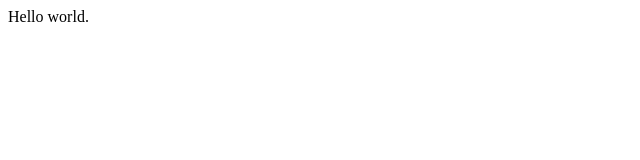
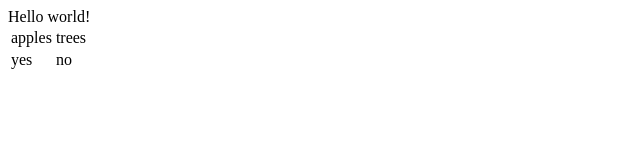
Before and after one commit to RobertE77/roberte77.github.io, a plain HTML site: page index.html in a window 1280 px wide. Shown: the whole page, without its empty margins (0-640 px from the left). Drawn offline with Linux system fonts and the light colour scheme.

Commit message:
Added table

```diff
--- a/index.html
+++ b/index.html
@@ -3,6 +3,20 @@
   <head>
   </head>
   <body>
-    Hello world.
+    Hello world!
+    <table>
+      <thead>
+        <tr>
+          <td>apples</td>
+          <td>trees</td>
+        </tr>
+        <tbody>
+          <tr>
+            <td>yes</td>
+            <td>no</td>
+          </tr>
+        </tbody>
+      </thead>
+    </table>
   </body>
 </html>
```
